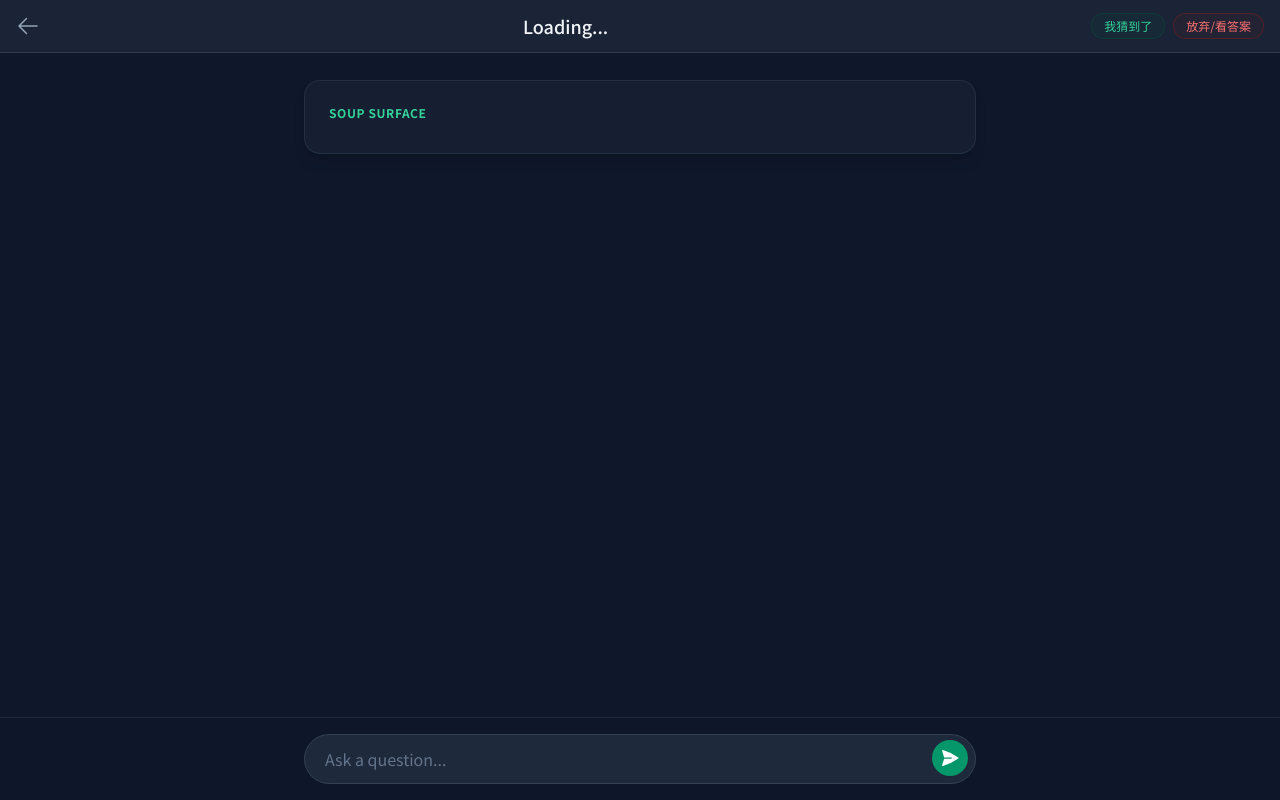
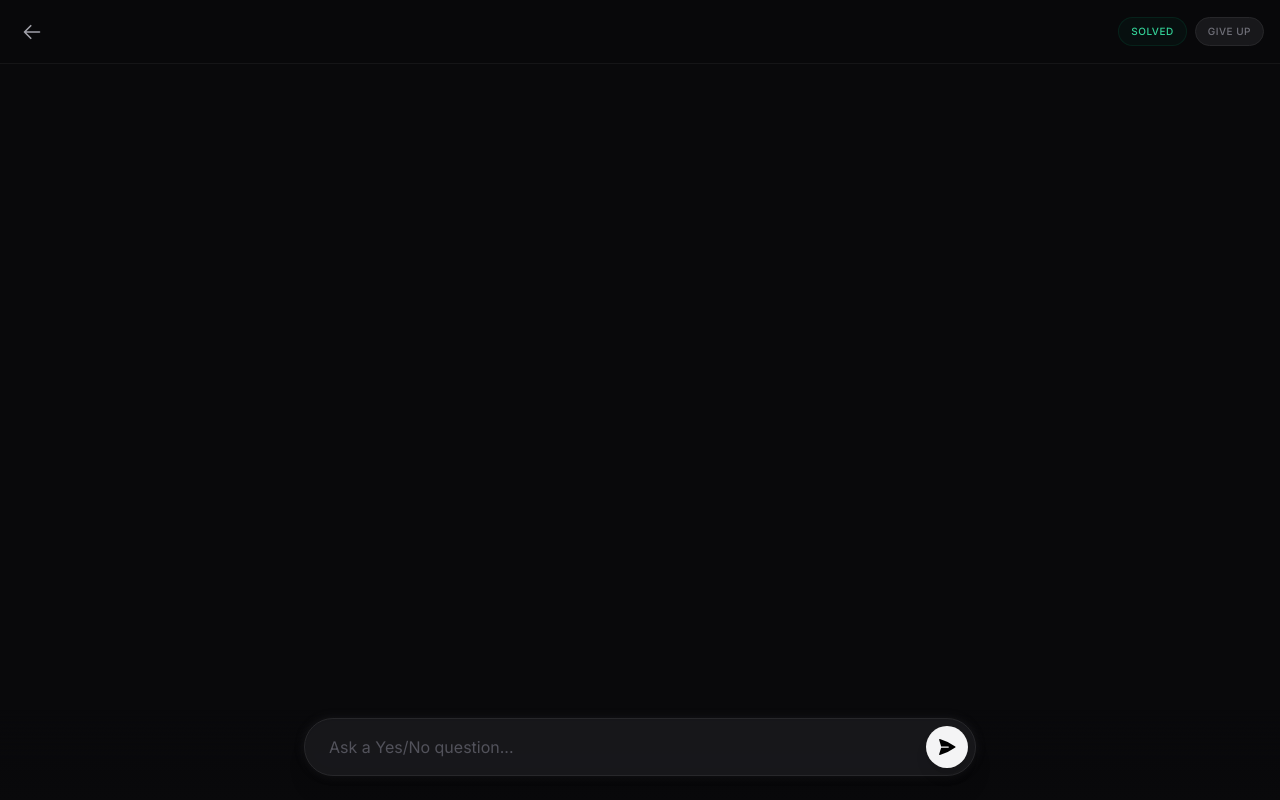
Before and after one commit to nbdhhzh/haiguitang, a Flask app: template server/templates/game.html in a window 1280 px wide. Run offline with Flask 3, Linux system fonts and the light colour scheme; the template is opened without the code that fills it, so the values that code supplies are empty; some libraries are stand-ins or nearby versions.

Commit message:
try to fix

```diff
--- a/server/templates/game.html
+++ b/server/templates/game.html
@@ -1,66 +1,99 @@
 <!DOCTYPE html>
-<html lang="zh-CN">
+<html lang="zh-CN" class="dark">
 <head>
     <meta charset="UTF-8">
     <meta name="viewport" content="width=device-width, initial-scale=1.0">
     <title>Playing - Turtle Soup</title>
     <script src="https://cdn.tailwindcss.com"></script>
     <script src="https://cdn.jsdelivr.net/npm/marked/marked.min.js"></script>
-    <link href="https://fonts.googleapis.com/css2?family=Noto+Sans+SC:wght@400;500;700&display=swap" rel="stylesheet">
+    <link href="https://fonts.googleapis.com/css2?family=Inter:wght@300;400;500;600&family=Noto+Sans+SC:wght@300;400;500;700&display=swap" rel="stylesheet">
     <style>
-        body { font-family: 'Noto Sans SC', sans-serif; }
-        .glass { background: rgba(30, 41, 59, 0.8); backdrop-filter: blur(10px); border-bottom: 1px solid rgba(255, 255, 255, 0.1); }
-        /* Hide scrollbar for Chrome, Safari and Opera */
+        body { font-family: 'Inter', 'Noto Sans SC', sans-serif; }
+        .glass-header {
+            background: rgba(9, 9, 11, 0.8);
+            backdrop-filter: blur(12px);
+            border-bottom: 1px solid rgba(255, 255, 255, 0.05);
+        }
+        .glass-card {
+            background: rgba(24, 24, 27, 0.4);
+            border: 1px solid rgba(255, 255, 255, 0.05);
+        }
         .no-scrollbar::-webkit-scrollbar { display: none; }
-        /* Hide scrollbar for IE, Edge and Firefox */
         .no-scrollbar { -ms-overflow-style: none;  scrollbar-width: none; }
+
+        /* Markdown Styles for AI */
+        .prose p { margin-bottom: 0.5em; }
+        .prose p:last-child { margin-bottom: 0; }
     </style>
+    <script>
+        tailwind.config = {
+            darkMode: 'class',
+            theme: {
+                extend: {
+                    colors: {
+                        zinc: { 950: '#09090b', 900: '#18181b', 850: '#202023' }
+                    }
+                }
+            }
+        }
+    </script>
 </head>
-<body class="bg-slate-900 text-slate-100 h-screen flex flex-col">
+<body class="bg-zinc-950 text-zinc-100 h-screen flex flex-col overflow-hidden">
 
     <!-- Header -->
-    <header class="glass fixed top-0 w-full z-10 px-4 py-3 flex justify-between items-center">
-        <a href="/" class="text-slate-400 hover:text-white transition">
-            <svg xmlns="http://www.w3.org/2000/svg" fill="none" viewBox="0 0 24 24" stroke-width="1.5" stroke="currentColor" class="w-6 h-6">
-                <path stroke-linecap="round" stroke-linejoin="round" d="M10.5 19.5L3 12m0 0l7.5-7.5M3 12h18" />
-            </svg>
+    <header class="glass-header fixed top-0 w-full z-20 px-4 py-4 flex justify-between items-center h-16">
+        <a href="/" class="group flex items-center text-zinc-400 hover:text-white transition-colors">
+            <div class="p-1.5 rounded-full group-hover:bg-zinc-800 transition-colors">
+                <svg xmlns="http://www.w3.org/2000/svg" fill="none" viewBox="0 0 24 24" stroke-width="2" stroke="currentColor" class="w-5 h-5">
+                    <path stroke-linecap="round" stroke-linejoin="round" d="M10.5 19.5L3 12m0 0l7.5-7.5M3 12h18" />
+                </svg>
+            </div>
         </a>
-        <h1 id="puzzle-title" class="text-lg font-medium text-center truncate px-4">Loading...</h1>
+
+        <h1 id="puzzle-title" class="text-sm font-medium tracking-wide text-zinc-200 truncate px-4 opacity-0 transition-opacity duration-500">Loading...</h1>
+
         <div class="flex gap-2">
-            <button onclick="markSolved()" class="text-xs text-emerald-400 hover:text-emerald-300 border border-emerald-900/50 bg-emerald-900/10 px-3 py-1 rounded-full">
-                我猜到了
+            <button onclick="markSolved()" class="text-[10px] font-medium tracking-wider uppercase text-emerald-400 hover:text-emerald-300 border border-emerald-900/30 bg-emerald-900/10 hover:bg-emerald-900/20 px-3 py-1.5 rounded-full transition-all">
+                Solved
             </button>
-            <button onclick="confirmGiveUp()" class="text-xs text-red-400 hover:text-red-300 border border-red-900/50 bg-red-900/10 px-3 py-1 rounded-full">
-                放弃/看答案
+            <button onclick="confirmGiveUp()" class="text-[10px] font-medium tracking-wider uppercase text-zinc-500 hover:text-zinc-300 border border-zinc-800 bg-zinc-900 hover:bg-zinc-800 px-3 py-1.5 rounded-full transition-all">
+                Give Up
             </button>
         </div>
     </header>
 
     <!-- Chat Area -->
-    <main id="chat-container" class="flex-1 overflow-y-auto pt-20 pb-24 px-4 space-y-4 no-scrollbar">
+    <main id="chat-container" class="flex-1 overflow-y-auto pt-24 pb-32 px-4 space-y-6 no-scrollbar scroll-smooth">
         <!-- Puzzle Content Card -->
-        <div class="bg-slate-800/50 p-6 rounded-2xl border border-slate-700/50 mb-8 max-w-2xl mx-auto shadow-lg">
-            <div class="text-xs font-bold text-emerald-400 mb-2 uppercase tracking-wider">Soup Surface</div>
-            <div id="puzzle-content" class="text-lg leading-relaxed text-slate-200"></div>
+        <div id="puzzle-card" class="glass-card p-6 md:p-8 rounded-2xl max-w-2xl mx-auto shadow-sm opacity-0 transition-opacity duration-700">
+            <div class="flex items-center gap-2 mb-4">
+                <span class="w-1 h-4 bg-emerald-500 rounded-full"></span>
+                <span class="text-xs font-bold text-zinc-500 uppercase tracking-widest">Puzzle</span>
+            </div>
+            <div id="puzzle-content" class="text-lg md:text-xl font-light leading-relaxed text-zinc-200"></div>
         </div>
 
         <!-- Chat History -->
-        <div id="messages" class="max-w-2xl mx-auto space-y-4"></div>
+        <div id="messages" class="max-w-2xl mx-auto space-y-6 pb-4"></div>
 
         <!-- Typing Indicator -->
-        <div id="typing" class="hidden max-w-2xl mx-auto flex items-center space-x-2 text-slate-500 text-sm pl-4">
-            <span class="animate-pulse">●</span><span class="animate-pulse delay-100">●</span><span class="animate-pulse delay-200">●</span>
+        <div id="typing" class="hidden max-w-2xl mx-auto flex items-center space-x-1.5 text-zinc-600 pl-4">
+            <div class="w-1.5 h-1.5 bg-current rounded-full animate-bounce"></div>
+            <div class="w-1.5 h-1.5 bg-current rounded-full animate-bounce delay-100"></div>
+            <div class="w-1.5 h-1.5 bg-current rounded-full animate-bounce delay-200"></div>
         </div>
     </main>
 
     <!-- Input Area -->
-    <div class="fixed bottom-0 w-full bg-slate-900/90 backdrop-blur border-t border-slate-800 p-4">
-        <form id="chat-form" class="max-w-2xl mx-auto flex gap-2 relative">
+    <div class="fixed bottom-0 w-full z-20 pb-6 pt-2 px-4 bg-gradient-to-t from-zinc-950 via-zinc-950/90 to-transparent">
+        <form id="chat-form" class="max-w-2xl mx-auto relative group">
+            <div class="absolute inset-0 bg-zinc-800/50 rounded-full blur-sm group-hover:bg-zinc-700/50 transition-colors"></div>
             <input type="text" id="user-input"
-                class="w-full bg-slate-800 border border-slate-700 rounded-full px-5 py-3 focus:outline-none focus:ring-2 focus:ring-emerald-500/50 transition-all placeholder-slate-500"
-                placeholder="Ask a question..." autocomplete="off">
+                class="relative w-full bg-zinc-900/90 border border-zinc-800 text-zinc-200 rounded-full px-6 py-4 focus:outline-none focus:border-zinc-600 focus:ring-1 focus:ring-zinc-600 transition-all placeholder-zinc-600 shadow-xl"
+                placeholder="Ask a Yes/No question..." autocomplete="off">
+
             <button type="submit"
-                class="absolute right-2 top-1.5 bg-emerald-600 hover:bg-emerald-500 text-white p-2 rounded-full transition-colors disabled:opacity-50 disabled:cursor-not-allowed">
+                class="absolute right-2 top-2 bottom-2 aspect-square bg-zinc-100 hover:bg-white text-black rounded-full transition-all transform hover:scale-105 shadow-lg disabled:opacity-50 disabled:scale-100 flex items-center justify-center">
                 <svg xmlns="http://www.w3.org/2000/svg" viewBox="0 0 24 24" fill="currentColor" class="w-5 h-5">
                     <path d="M3.478 2.405a.75.75 0 00-.926.94l2.432 7.905H13.5a.75.75 0 010 1.5H4.984l-2.432 7.905a.75.75 0 00.926.94 60.519 60.519 0 0018.445-8.986.75.75 0 000-1.218A60.517 60.517 0 003.478 2.405z" />
                 </svg>
@@ -70,27 +103,48 @@
 
     <!-- Modals -->
     <!-- Truth Modal -->
-    <div id="truth-modal" class="fixed inset-0 z-50 flex items-center justify-center bg-black/80 backdrop-blur-sm hidden p-4 opacity-0 transition-opacity duration-300">
-        <div class="bg-slate-800 rounded-2xl max-w-md w-full p-6 border border-slate-700 shadow-2xl transform scale-95 transition-transform duration-300">
-            <h2 class="text-xl font-bold text-white mb-4">汤底 (The Truth)</h2>
-            <div id="truth-content" class="text-slate-300 mb-6 leading-relaxed"></div>
-            <button onclick="closeTruthModal()" class="w-full bg-slate-700 hover:bg-slate-600 text-white py-3 rounded-xl transition">Close</button>
+    <div id="truth-modal" class="fixed inset-0 z-50 flex items-center justify-center bg-zinc-950/90 backdrop-blur-sm hidden opacity-0 transition-opacity duration-300">
+        <div class="bg-zinc-900 rounded-3xl max-w-md w-full p-8 border border-zinc-800 shadow-2xl transform scale-95 transition-transform duration-300 mx-4">
+            <div class="text-center mb-6">
+                <div class="w-12 h-12 bg-zinc-800 rounded-full flex items-center justify-center mx-auto mb-4 text-zinc-400">
+                    <svg xmlns="http://www.w3.org/2000/svg" fill="none" viewBox="0 0 24 24" stroke-width="1.5" stroke="currentColor" class="w-6 h-6">
+                        <path stroke-linecap="round" stroke-linejoin="round" d="M12 18v-5.25m0 0a6.001 6.001 0 00-5.304-7.65 6 6 0 00-5.304 7.65 12 18v5.25m12-5.25a6.001 6.001 0 015.304-7.65 6 6 0 015.304 7.65 12 18v5.25M12 18a2.25 2.25 0 00-2.25 2.25c0 1.152.26 2.226.714 3.195a2.25 2.25 0 004.14 0c.453-.969.714-2.043.714-3.195A2.25 2.25 0 0012 18z" />
+                    </svg>
+                </div>
+                <h2 class="text-2xl font-bold text-white mb-2">The Truth</h2>
+                <p class="text-zinc-500 text-sm">Everything is revealed.</p>
+            </div>
+
+            <div id="truth-content" class="text-zinc-300 mb-8 leading-relaxed text-sm bg-zinc-950/50 p-6 rounded-2xl border border-zinc-800/50"></div>
+
+            <button onclick="window.location.href='/'" class="w-full bg-white hover:bg-zinc-200 text-black font-medium py-3.5 rounded-xl transition shadow-lg shadow-white/5">
+                Back to Home
+            </button>
         </div>
     </div>
 
     <!-- Rating Modal -->
-    <div id="rating-modal" class="fixed inset-0 z-50 flex items-center justify-center bg-black/80 backdrop-blur-sm hidden p-4">
-        <div class="bg-slate-800 rounded-2xl max-w-sm w-full p-6 border border-slate-700 text-center">
-            <h2 class="text-xl font-bold text-white mb-2">Solved!</h2>
-            <p class="text-slate-400 mb-6">How was this soup?</p>
-            <div class="flex justify-center gap-2 mb-6">
-                <button onclick="submitRating(1)" class="w-10 h-10 rounded-full bg-slate-700 hover:bg-emerald-500 hover:text-white transition flex items-center justify-center">1</button>
-                <button onclick="submitRating(2)" class="w-10 h-10 rounded-full bg-slate-700 hover:bg-emerald-500 hover:text-white transition flex items-center justify-center">2</button>
-                <button onclick="submitRating(3)" class="w-10 h-10 rounded-full bg-slate-700 hover:bg-emerald-500 hover:text-white transition flex items-center justify-center">3</button>
-                <button onclick="submitRating(4)" class="w-10 h-10 rounded-full bg-slate-700 hover:bg-emerald-500 hover:text-white transition flex items-center justify-center">4</button>
-                <button onclick="submitRating(5)" class="w-10 h-10 rounded-full bg-slate-700 hover:bg-emerald-500 hover:text-white transition flex items-center justify-center">5</button>
+    <div id="rating-modal" class="fixed inset-0 z-50 flex items-center justify-center bg-zinc-950/90 backdrop-blur-sm hidden opacity-0 transition-opacity duration-300">
+        <div class="bg-zinc-900 rounded-3xl max-w-sm w-full p-8 border border-zinc-800 text-center transform scale-95 transition-transform duration-300 mx-4">
+            <div class="mb-6">
+                <div class="inline-flex items-center justify-center w-16 h-16 rounded-full bg-emerald-500/10 text-emerald-500 mb-4">
+                    <svg xmlns="http://www.w3.org/2000/svg" fill="none" viewBox="0 0 24 24" stroke-width="2" stroke="currentColor" class="w-8 h-8">
+                        <path stroke-linecap="round" stroke-linejoin="round" d="M4.5 12.75l6 6 9-13.5" />
+                    </svg>
+                </div>
+                <h2 class="text-2xl font-bold text-white mb-2">Solved!</h2>
+                <p class="text-zinc-500">Rate the quality of this soup</p>
             </div>
-            <button onclick="window.location.href='/'" class="text-slate-500 hover:text-white text-sm">Back to Home</button>
+
+            <div class="flex justify-center gap-2 mb-8">
+                <button onclick="submitRating(1)" class="w-10 h-10 rounded-full bg-zinc-800 hover:bg-zinc-700 text-zinc-400 hover:text-white transition flex items-center justify-center font-medium">1</button>
+                <button onclick="submitRating(2)" class="w-10 h-10 rounded-full bg-zinc-800 hover:bg-zinc-700 text-zinc-400 hover:text-white transition flex items-center justify-center font-medium">2</button>
+                <button onclick="submitRating(3)" class="w-10 h-10 rounded-full bg-zinc-800 hover:bg-zinc-700 text-zinc-400 hover:text-white transition flex items-center justify-center font-medium">3</button>
+                <button onclick="submitRating(4)" class="w-10 h-10 rounded-full bg-zinc-800 hover:bg-zinc-700 text-zinc-400 hover:text-white transition flex items-center justify-center font-medium">4</button>
+                <button onclick="submitRating(5)" class="w-10 h-10 rounded-full bg-zinc-800 hover:bg-zinc-700 text-zinc-400 hover:text-white transition flex items-center justify-center font-medium">5</button>
+            </div>
+
+            <button onclick="window.location.href='/'" class="text-zinc-500 hover:text-white text-sm transition-colors">Skip Rating</button>
         </div>
     </div>
 
@@ -100,6 +154,7 @@
         let userId = localStorage.getItem('haiguitang_uid');
 
         if (!userId) {
+            // If no user, redirect to home to init auth
             window.location.href = '/';
         }
 
@@ -109,14 +164,19 @@
                 if (!res.ok) throw new Error('Failed to load');
                 const data = await res.json();
 
+                // Content
                 document.getElementById('puzzle-title').innerText = data.puzzle.title;
                 document.getElementById('puzzle-content').innerText = data.puzzle.content;
+
+                // Animations
+                document.getElementById('puzzle-title').classList.remove('opacity-0');
+                document.getElementById('puzzle-card').classList.remove('opacity-0');
 
                 sessionId = data.session.id;
 
                 // Render History
                 const msgs = document.getElementById('messages');
-                data.history.forEach(msg => appendMessage(msg.role, msg.content));
+                data.history.forEach(msg => appendMessage(msg.role, msg.content, false));
 
                 scrollToBottom();
 
@@ -128,46 +188,51 @@
 
             } catch (e) {
                 console.error(e);
-                alert('Error loading game');
+                document.getElementById('chat-container').innerHTML =
+                    `<div class="flex items-center justify-center h-full text-red-500">Error loading game. Please try again.</div>`;
             }
         }
 
-        function appendMessage(role, content) {
+        function appendMessage(role, content, animate = true) {
             const container = document.getElementById('messages');
             const isUser = role === 'user';
 
             const div = document.createElement('div');
-            div.className = `flex ${isUser ? 'justify-end' : 'justify-start'}`;
+            div.className = `flex ${isUser ? 'justify-end' : 'justify-start'} ${animate ? 'opacity-0 translate-y-2' : ''} transition-all duration-500`;
 
             const bubble = document.createElement('div');
-            bubble.className = `max-w-[85%] rounded-2xl px-4 py-3 ${
-                isUser
-                ? 'bg-emerald-600 text-white rounded-br-none'
-                : 'bg-slate-800 text-slate-200 border border-slate-700 rounded-bl-none'
-            }`;
-
-            if (!isUser) {
-                // Parse simple markdown if needed, but for Yes/No it's simple.
-                // We'll use marked for safety/nice formatting if AI gets chatty.
+            // High-End Bubble Styles
+            if (isUser) {
+                bubble.className = `max-w-[85%] rounded-[20px] rounded-br-sm px-5 py-3.5 bg-zinc-100 text-zinc-900 shadow-lg shadow-zinc-900/10 font-medium text-[15px] leading-relaxed`;
+                bubble.innerText = content;
+            } else {
+                bubble.className = `max-w-[85%] rounded-[20px] rounded-bl-sm px-5 py-3.5 bg-zinc-800 border border-zinc-700/50 text-zinc-200 text-[15px] leading-relaxed prose prose-invert prose-p:text-zinc-200`;
                 bubble.innerHTML = marked.parse(content);
-            } else {
-                bubble.innerText = content;
             }
 
             div.appendChild(bubble);
             container.appendChild(div);
+
+            if (animate) {
+                // Trigger reflow
+                void div.offsetWidth;
+                div.classList.remove('opacity-0', 'translate-y-2');
+            }
+
             scrollToBottom();
         }
 
         function scrollToBottom() {
             const container = document.getElementById('chat-container');
-            container.scrollTop = container.scrollHeight;
+            // Smooth scroll
+            container.scrollTo({ top: container.scrollHeight, behavior: 'smooth' });
         }
 
         function disableChat(msg) {
             const input = document.getElementById('user-input');
             input.disabled = true;
             input.placeholder = msg;
+            input.classList.add('opacity-50', 'cursor-not-allowed');
         }
 
         document.getElementById('chat-form').onsubmit = async (e) => {
@@ -198,12 +263,18 @@
 
             } catch (err) {
                 document.getElementById('typing').classList.add('hidden');
-                alert('Failed to send message');
+                // Optional: Show error toast
+                console.error(err);
             }
         };
 
+        // --- Logic for Modals ---
+
         function markSolved() {
-            document.getElementById('rating-modal').classList.remove('hidden');
+            const modal = document.getElementById('rating-modal');
+            modal.classList.remove('hidden');
+            void modal.offsetWidth;
+            modal.classList.remove('opacity-0');
         }
 
         async function submitRating(rating) {
@@ -215,16 +286,14 @@
                 });
                 if (res.ok) {
                     window.location.href = '/';
-                } else {
-                    alert('Error saving rating');
                 }
             } catch (e) {
-                alert('Network error');
+                console.error(e);
             }
         }
 
         async function confirmGiveUp() {
-            if (confirm('Are you sure you want to see the truth? This will end the game.')) {
+            if (confirm('Are you sure you want to see the truth?')) {
                 const res = await fetch('/api/game/giveup', {
                     method: 'POST',
                     headers: { 'Content-Type': 'application/json' },
@@ -236,7 +305,6 @@
                 document.getElementById('truth-content').innerText = data.truth;
 
                 modal.classList.remove('hidden');
-                // Trigger reflow
                 void modal.offsetWidth;
                 modal.classList.remove('opacity-0');
 
@@ -244,34 +312,8 @@
             }
         }
 
-        function closeTruthModal() {
-            document.getElementById('truth-modal').classList.add('opacity-0');
-            setTimeout(() => {
-                document.getElementById('truth-modal').classList.add('hidden');
-            }, 300);
-        }
-
-        // Manual trigger for rating (usually would be triggered by AI saying "Correct!")
-        // For now, let's say if the user wants to mark it solved?
-        // Or relying on AI logic. In this simple version, we don't have an explicit "I solved it" button
-        // Maybe we should add one "I think I solved it" -> AI checks?
-        // The prompt says "If user guesses... confirm it".
-        // The frontend doesn't know when to show Rating Modal unless AI response contains a flag.
-        // The backend didn't return a flag.
-        // I'll add a heuristic: If AI response contains "Congrat" or "Correct" or "对", we show rating?
-        // Let's keep it simple: If AI says "Yes" to "Is it X?", it's just a yes.
-        // The user effectively solves it mentally.
-        // Maybe add a "Mark as Solved" button?
-        // Or better: The prompt instructs AI to congratulate.
-        // We can scan the AI response in frontend for keywords "Congratulations" or "恭喜".
-
-        // Let's modify the appendMessage slightly to check for keywords in a real app,
-        // but for this MVP, I'll add a hidden logic or just a manual "Finish" button?
-        // Let's add a "Finish" button next to Give Up? No, too cluttered.
-
-        // Let's stick to: AI confirms -> User hits "Back" -> Status updates?
-        // Actually, the plan had "Rating Modal Appears on completion".
-        // I'll add a "Solved" button for the user to self-report if the AI confirms.
+        // Start
+        initGame();
 
     </script>
 </body>
```
Also changed, not shown: server/main.py (+13 -1 lines), server/templates/index.html (+91 -41 lines).
